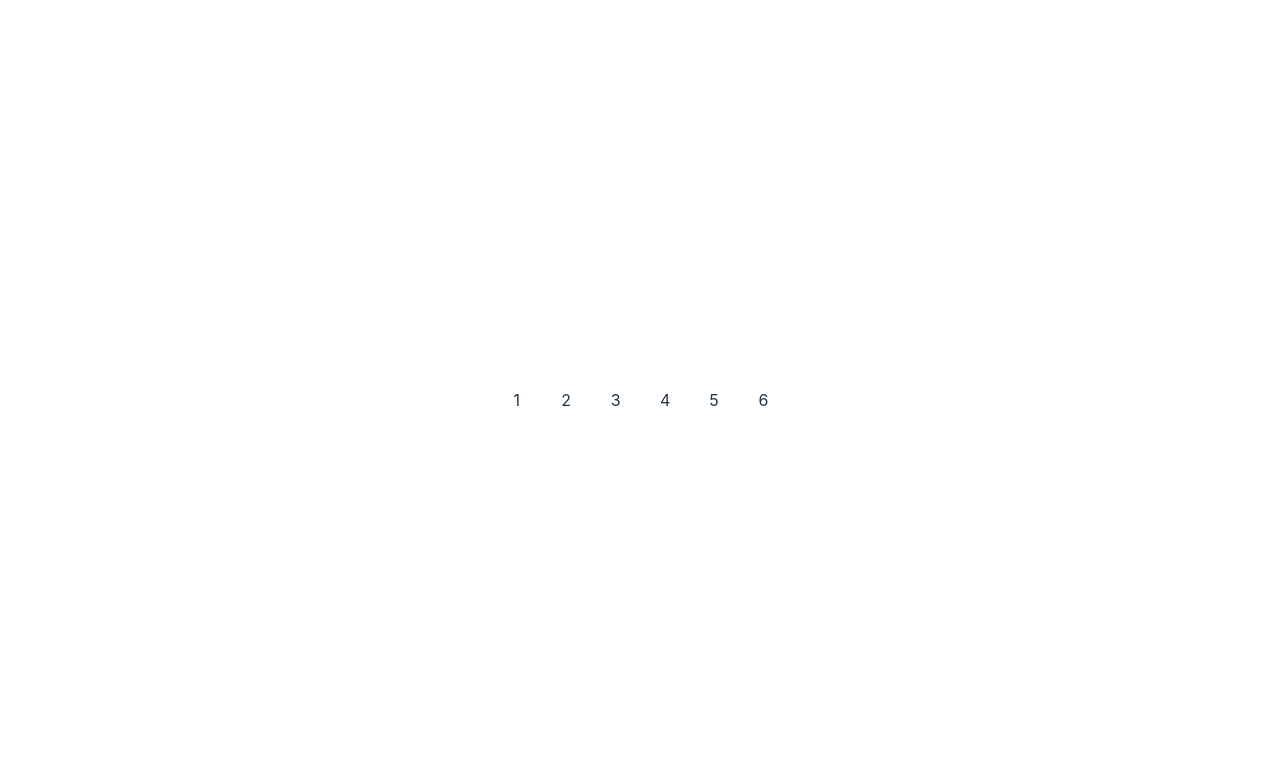
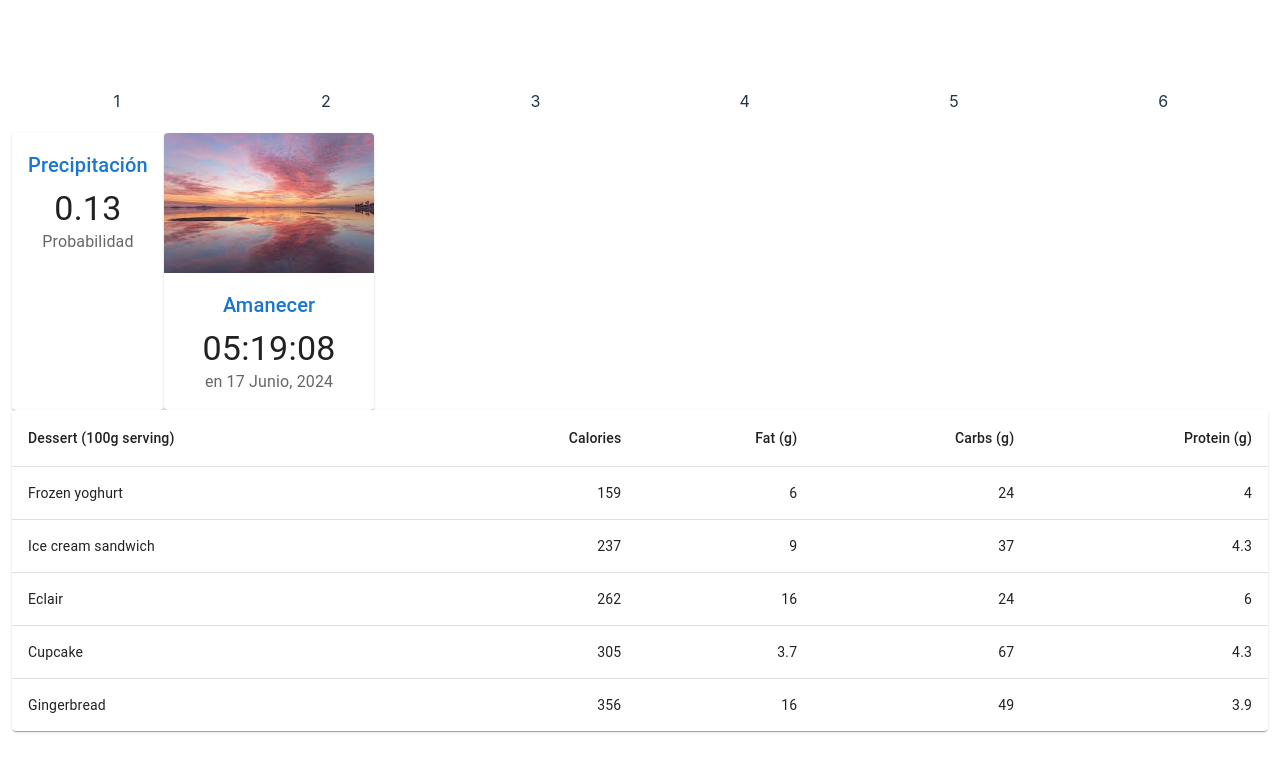
Before and after one commit to cjmunozy/dashboard, a React (Vite) app: page / in a window 1280 px wide. Shown: the top 772 px of the page. Built offline with nearby package versions, Linux system fonts and the light colour scheme.

Commit message:
Creados componentes para mostrar información con estilo
Se agregaron componentes para mejorar la presentación de la información sobre el clima

```diff
--- a/src/App.tsx
+++ b/src/App.tsx
@@ -3,6 +3,9 @@
 import reactLogo from './assets/react.svg'
 import viteLogo from '/vite.svg'
 import './App.css'
+import Indicator from './components/Indicator';
+import Summary from './components/Summary';
+import BasicTable from './components/BasicTable';
 
 function App() {
   const [count, setCount] = useState(0)
@@ -16,6 +19,9 @@
 	      <Grid xs={12} sm={4} md={3} lg={2}>4</Grid>
 	      <Grid xs={6} sm={4} md={6} lg={2}>5</Grid>
 	      <Grid xs={6} sm={4} md={6} lg={2}>6</Grid>
+        <Indicator title='Precipitación' subtitle='Probabilidad' value={0.13} ></Indicator>
+        <Summary></Summary>
+        <BasicTable></BasicTable>
 	    </Grid>
     </>
   )
--- /dev/null
+++ b/src/components/BasicTable.tsx
@@ -0,0 +1,60 @@
+import * as React from 'react';
+import Table from '@mui/material/Table';
+import TableBody from '@mui/material/TableBody';
+import TableCell from '@mui/material/TableCell';
+import TableContainer from '@mui/material/TableContainer';
+import TableHead from '@mui/material/TableHead';
+import TableRow from '@mui/material/TableRow';
+import Paper from '@mui/material/Paper';
+
+function createData(
+  name: string,
+  calories: number,
+  fat: number,
+  carbs: number,
+  protein: number,
+) {
+  return { name, calories, fat, carbs, protein };
+}
+
+const rows = [
+  createData('Frozen yoghurt', 159, 6.0, 24, 4.0),
+  createData('Ice cream sandwich', 237, 9.0, 37, 4.3),
+  createData('Eclair', 262, 16.0, 24, 6.0),
+  createData('Cupcake', 305, 3.7, 67, 4.3),
+  createData('Gingerbread', 356, 16.0, 49, 3.9),
+];
+
+export default function BasicTable() {
+  return (
+    <TableContainer component={Paper}>
+      <Table sx={{ minWidth: 650 }} aria-label="simple table">
+        <TableHead>
+          <TableRow>
+            <TableCell>Dessert (100g serving)</TableCell>
+            <TableCell align="right">Calories</TableCell>
+            <TableCell align="right">Fat&nbsp;(g)</TableCell>
+            <TableCell align="right">Carbs&nbsp;(g)</TableCell>
+            <TableCell align="right">Protein&nbsp;(g)</TableCell>
+          </TableRow>
+        </TableHead>
+        <TableBody>
+          {rows.map((row) => (
+            <TableRow
+              key={row.name}
+              sx={{ '&:last-child td, &:last-child th': { border: 0 } }}
+            >
+              <TableCell component="th" scope="row">
+                {row.name}
+              </TableCell>
+              <TableCell align="right">{row.calories}</TableCell>
+              <TableCell align="right">{row.fat}</TableCell>
+              <TableCell align="right">{row.carbs}</TableCell>
+              <TableCell align="right">{row.protein}</TableCell>
+            </TableRow>
+          ))}
+        </TableBody>
+      </Table>
+    </TableContainer>
+  );
+}
--- /dev/null
+++ b/src/components/Indicator.tsx
@@ -0,0 +1,30 @@
+import Typography from '@mui/material/Typography';
+import Paper from '@mui/material/Paper';
+
+export default function Indicator(config : Config) {
+    return (
+        <Paper
+            sx={{
+                p: 2,
+                display: 'flex',
+                flexDirection: 'column'
+            }}
+        >
+        <Typography component="h2" variant="h6" color="primary" gutterBottom>
+            {config.title}
+        </Typography>
+        <Typography component="p" variant="h4">
+            {config.value.toString()}
+        </Typography>
+        <Typography color="text.secondary" sx={{ flex: 1 }}>
+            {config.subtitle}
+        </Typography>
+    </Paper>
+    )
+}
+
+interface Config {
+    title?: String;
+    subtitle?: String;
+    value: Number;
+}
--- /dev/null
+++ b/src/components/Summary.tsx
@@ -0,0 +1,33 @@
+import Typography from '@mui/material/Typography';
+import Card from '@mui/material/Card';
+import CardContent from '@mui/material/CardContent';
+import CardMedia from '@mui/material/CardMedia';
+import { CardActionArea } from '@mui/material';
+
+import sunrise from '../assets/sunrise.jpeg'
+
+export default function Summary() {
+    return (
+        <Card sx={{ maxWidth: 345 }}>
+            <CardActionArea>
+                <CardMedia
+                    component="img"
+                    height="140"
+                    image={sunrise}
+                    alt="Amanecer"
+                />
+                <CardContent>
+                    <Typography gutterBottom component="h2" variant="h6" color="primary">
+                        Amanecer
+                    </Typography>
+                    <Typography component="p" variant="h4">
+                        05:19:08
+                    </Typography>
+                    <Typography color="text.secondary" sx={{ flex: 1 }}>
+                    	en 17 Junio, 2024
+                    </Typography>
+                </CardContent>
+            </CardActionArea>
+        </Card>
+    )
+}
```
Also changed, not shown: src/assets/sunrise.jpeg (added).
